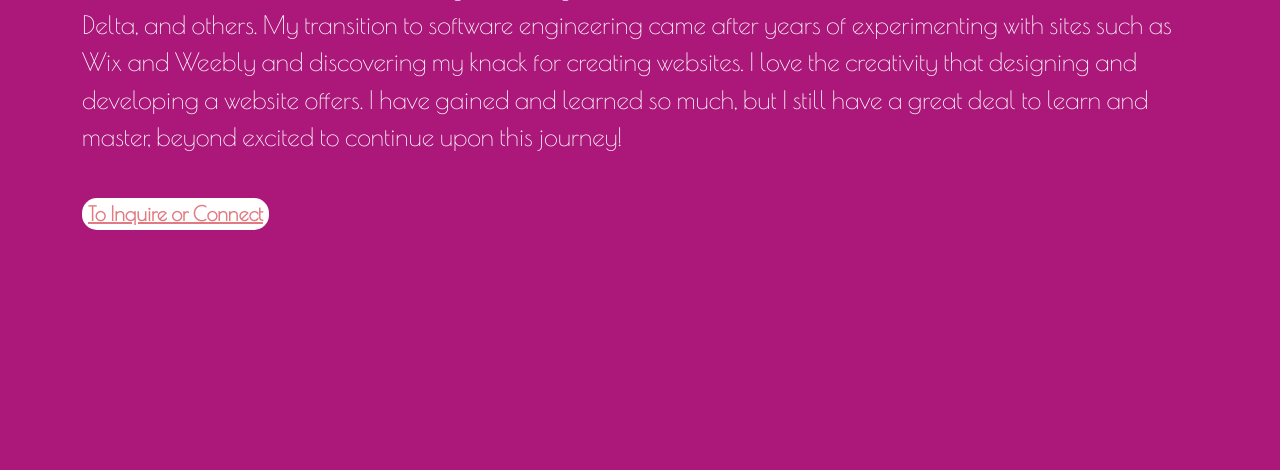
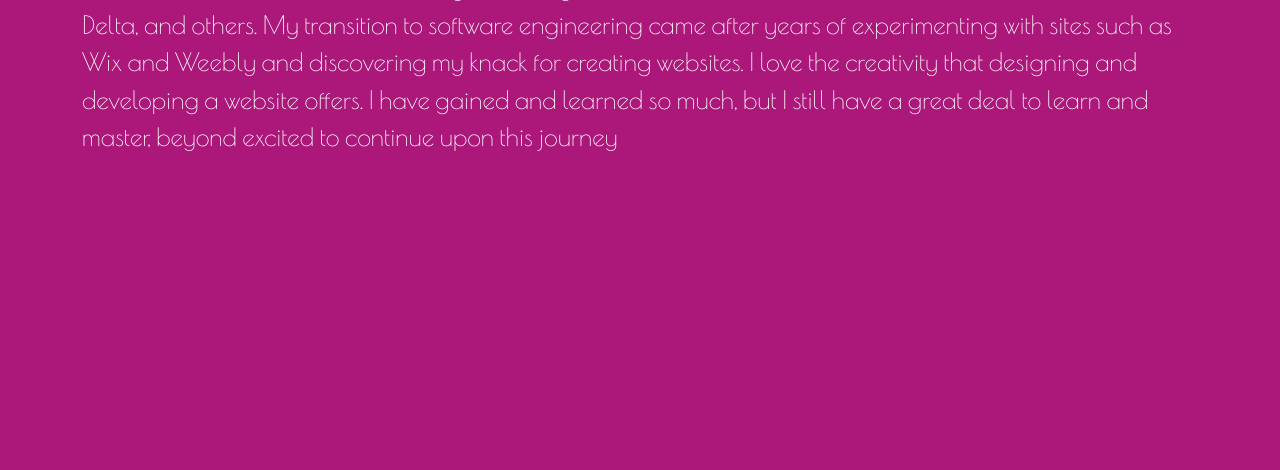
Before and after one commit to bcbell/portfolio, a Django app: page /about/ in a window 1280 px wide. Shown: the part 869-1339 px from the top of the page. After the commit the page ends 1020 px from the top, so only its background shows below. Run offline with Django 3.2, Linux system fonts and the light colour scheme; some libraries are stand-ins or nearby versions.

Commit message:
Updated: About page

```diff
--- a/main_app/templates/about_page.html
+++ b/main_app/templates/about_page.html
@@ -10,11 +10,9 @@
             <p class='aboutPage'> My name is Brittany Coleman and I am an Atlanta-based Software Developer. I love designing and developing <strong>beautiful</strong>, yet <strong>functional</strong> websites.
             <br/>
             <br/>
-            Prior to becoming a developer, I spent several years as a talent consultant and recruiter for clients such as Chick-Fil-A, Coca-Cola, Fiserv, Grady Health Systems, Hooters of America, SunTrust, McKesson, Bombardier, Delta, and others. My transition to software engineering came after years of experimenting with sites such as Wix and Weebly and discovering my knack for creating websites. I love the creativity that designing and developing a website offers. I have gained and learned so much, but I still have a great deal to learn and master, beyond excited to continue upon this journey!
-            <br/>
-            <br/>
-            <button class='aboutPage'><a class='aboutPage' href='{% url 'connect' %}'>To Inquire or Connect</a></button></p>
+            Prior to becoming a developer, I spent several years as a talent consultant and recruiter for clients such as Chick-Fil-A, Coca-Cola, Fiserv, Grady Health Systems, Hooters of America, SunTrust, McKesson, Bombardier, Delta, and others. My transition to software engineering came after years of experimenting with sites such as Wix and Weebly and discovering my knack for creating websites. I love the creativity that designing and developing a website offers. I have gained and learned so much, but I still have a great deal to learn and master, beyond excited to continue upon this journey</p>  !
 
+            {% comment %} <button class='aboutPage'><a class='aboutPage' href='{% url 'connect' %}'>To Inquire or Connect</a></button>   {% endcomment %}
         </div>
     </div>
 </body>
```
